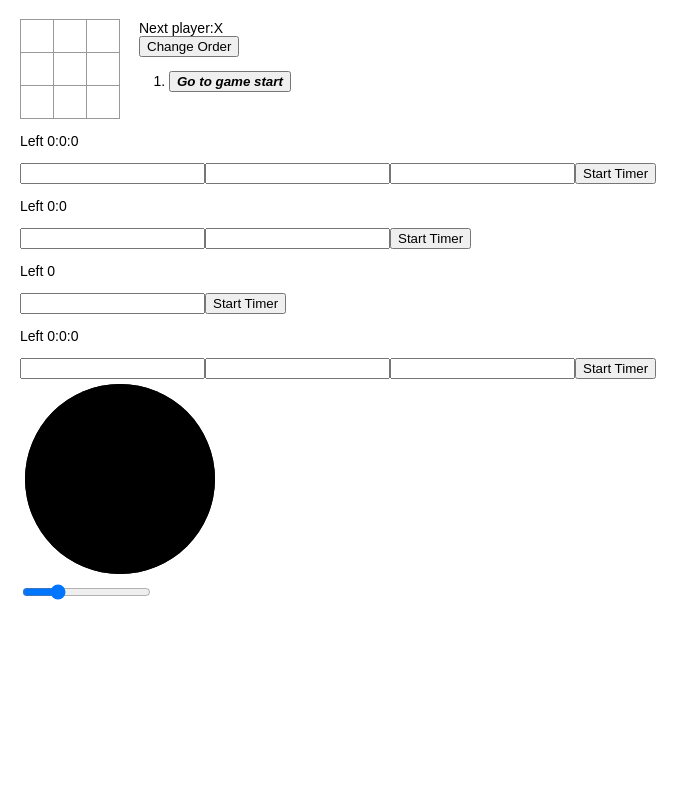
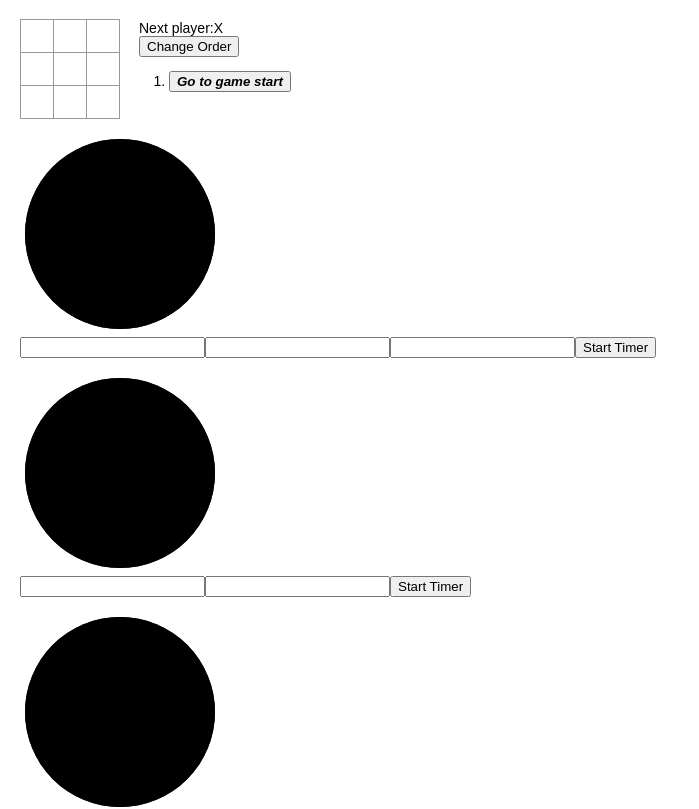
Before and after one commit to Noway2win/Noway2win.github.io, a React app: page / in a window 1280 px wide. Shown: the top 809 px of the page, without its empty margins (0-699 px from the left). Built offline with nearby package versions, Linux system fonts and the light colour scheme.

Commit message:
create progressive bar and add one to timer

```diff
--- a/src/app/components/progressBar/progressBar.jsx
+++ b/src/app/components/progressBar/progressBar.jsx
@@ -6,7 +6,7 @@ export default class RoundProgressBar extends React.Component {
 	constructor(props) {
 		super(props);
 		this.state = {
-			percentage: 25,
+			percentage: 0,
 		};
 
 		this.handleChangeEvent = this.handleChangeEvent.bind(this);
@@ -21,7 +21,7 @@ export default class RoundProgressBar extends React.Component {
 	render() {
 		const { percentage } = this.state;
 		return (
-			<div>
+			<div style={{ paddingTop: '20px' }}>
 				<ProgressBarRound
 					strokeWidth="10"
 					sqSize="200"
--- a/src/app/components/progressBar/progressBarRound.jsx
+++ b/src/app/components/progressBar/progressBarRound.jsx
@@ -22,20 +22,13 @@ export default function ProgressBarRound(props) {
 				cy={sqSize / 2}
 				r={radius}
 				strokeWidth={`${strokeWidth}px`}
-				// Start progress marker at 12 O'Clock
 				transform={`rotate(-90 ${sqSize / 2} ${sqSize / 2})`}
 				style={{
 					strokeDasharray: dashArray,
 					strokeDashoffset: dashOffset,
 				}}
 			/>
-			<text
-				className="circle-text"
-				x="50%"
-				y="50%"
-				dy=".3em"
-				textAnchor="middle"
-			>
+			<text className="circle-text" x="50%" y="50%" dy=".3em">
 				{`${percentage}%`}
 			</text>
 		</svg>
--- a/src/app/components/timer/clock.jsx
+++ b/src/app/components/timer/clock.jsx
@@ -1,29 +1,52 @@
 import React from 'react';
 
 export default function Clock(props) {
-	const { time, format } = props;
+	const { time, format, sqSize, strokeWidth, percentage } = props;
 	let shownTime;
 	switch (format) {
 		case 'toSec': {
-			shownTime = <p>Left {time.s}</p>;
+			shownTime = `${time.s}`;
 			break;
 		}
 		case 'toMin': {
-			shownTime = (
-				<p>
-					Left {time.m}:{time.s}
-				</p>
-			);
+			shownTime = `${time.m}:${time.s}`;
 			break;
 		}
 		default: {
-			shownTime = (
-				<p>
-					Left {time.h}:{time.m}:{time.s}
-				</p>
-			);
+			shownTime = `${time.h}:${time.m}:${time.s}`;
 			break;
 		}
 	}
-	return <div>{shownTime}</div>;
+	const radius = (sqSize - strokeWidth) / 2;
+	const viewBox = `0 0 ${sqSize} ${sqSize}`;
+	const dashArray = radius * Math.PI * 2;
+	const dashOffset = dashArray - (dashArray * percentage) / 100;
+	return (
+		<div>
+			<svg width={sqSize} height={sqSize} viewBox={viewBox}>
+				<circle
+					className="circle-background"
+					cx={sqSize / 2}
+					cy={sqSize / 2}
+					r={radius}
+					strokeWidth={`${strokeWidth}px`}
+				/>
+				<circle
+					className="circle-progress"
+					cx={sqSize / 2}
+					cy={sqSize / 2}
+					r={radius}
+					strokeWidth={`${strokeWidth}px`}
+					transform={`rotate(-90 ${sqSize / 2} ${sqSize / 2})`}
+					style={{
+						strokeDasharray: dashArray,
+						strokeDashoffset: dashOffset,
+					}}
+				/>
+				<text className="circle-text" x="50%" y="50%" dy=".3em">
+					{shownTime}
+				</text>
+			</svg>
+		</div>
+	);
 }
--- a/src/app/components/timer/inputForm.jsx
+++ b/src/app/components/timer/inputForm.jsx
@@ -7,22 +7,58 @@ export default class InputForm extends React.Component {
 		switch (format) {
 			case 'toSec': {
 				inputs.push(
-					<input key="s" type="number" name="s" onChange={onFormInputChange} />
+					<input
+						className="time-input"
+						key="s"
+						type="number"
+						name="s"
+						onChange={onFormInputChange}
+					/>
 				);
 				break;
 			}
 			case 'toMin': {
 				inputs.push(
-					<input key="m" type="number" name="m" onChange={onFormInputChange} />,
-					<input key="s" type="number" name="s" onChange={onFormInputChange} />
+					<input
+						className="time-input"
+						key="m"
+						type="number"
+						name="m"
+						onChange={onFormInputChange}
+					/>,
+					<input
+						className="time-input"
+						key="s"
+						type="number"
+						name="s"
+						onChange={onFormInputChange}
+					/>
 				);
 				break;
 			}
 			default: {
 				inputs.push(
-					<input key="h" type="number" name="h" onChange={onFormInputChange} />,
-					<input key="m" type="number" name="m" onChange={onFormInputChange} />,
-					<input key="s" type="number" name="s" onChange={onFormInputChange} />
+					<input
+						className="time-input"
+						key="h"
+						type="number"
+						name="h"
+						onChange={onFormInputChange}
+					/>,
+					<input
+						className="time-input"
+						key="m"
+						type="number"
+						name="m"
+						onChange={onFormInputChange}
+					/>,
+					<input
+						className="time-input"
+						key="s"
+						type="number"
+						name="s"
+						onChange={onFormInputChange}
+					/>
 				);
 				break;
 			}
@@ -30,6 +66,7 @@ export default class InputForm extends React.Component {
 
 		return (
 			<form
+				className="input-form"
 				onSubmit={(e) => {
 					e.preventDefault();
 					onFormInputChange(e);
--- a/src/app/components/timer/timer.jsx
+++ b/src/app/components/timer/timer.jsx
@@ -6,6 +6,7 @@ export default class Timer extends React.Component {
 	constructor(props) {
 		super(props);
 		this.state = {
+			totalSeconds: 0,
 			secondsLeft: 0,
 			timeLeft: {},
 		};
@@ -30,7 +31,8 @@ export default class Timer extends React.Component {
 		const { timeLeft } = this.state;
 		timeLeft[e.target.name] = e.target.value;
 		const secondsLeft = timeConvertToSeconds(timeLeft);
-		this.setState({ timeLeft, secondsLeft });
+		const totalSeconds = secondsLeft;
+		this.setState({ timeLeft, secondsLeft, totalSeconds });
 	}
 
 	startTimer() {
@@ -55,11 +57,17 @@ export default class Timer extends React.Component {
 	}
 
 	render() {
-		const { timeLeft } = this.state;
+		const { timeLeft, totalSeconds, secondsLeft } = this.state;
 		const { id, format } = this.props;
 		return (
-			<div id={id}>
-				<Clock time={timeLeft} format={format} />
+			<div id={id} style={{ paddingTop: '15px' }}>
+				<Clock
+					time={timeLeft}
+					format={format}
+					strokeWidth="10"
+					sqSize="200"
+					percentage={timePercentsLeft(totalSeconds, secondsLeft)}
+				/>
 				<InputForm
 					onFormInputChange={this.onFormInputChange}
 					buttonClick={this.startTimer}
@@ -68,6 +76,10 @@ export default class Timer extends React.Component {
 			</div>
 		);
 	}
+}
+
+function timePercentsLeft(totalTime, timeLeft) {
+	return (timeLeft / totalTime) * 100;
 }
 
 function timeConvertToFormat(timeInSec, format = 'toHrs') {
--- a/src/style/index.css
+++ b/src/style/index.css
@@ -64,3 +64,4 @@ ul {
 	background: gold;
 }
 @import './progressBar.css';
+@import './timer.css';
--- /dev/null
+++ b/src/style/timer.css
@@ -0,0 +1,14 @@
+.input-form {
+	display: flex;
+	flex-direction: row;
+	align-items: center;
+	justify-content: flex-start;
+}
+.time-input {
+	backdrop-filter: blur(18px) saturate(200%);
+	-webkit-backdrop-filter: blur(18px) saturate(200%);
+	background-color: rgba(255, 255, 255, 0.83);
+	border-radius: 12px;
+	border: 1px solid black;
+	padding: 3px;
+}
```
Also changed, not shown: src/style/progressBar.css (+3 -4 lines).
